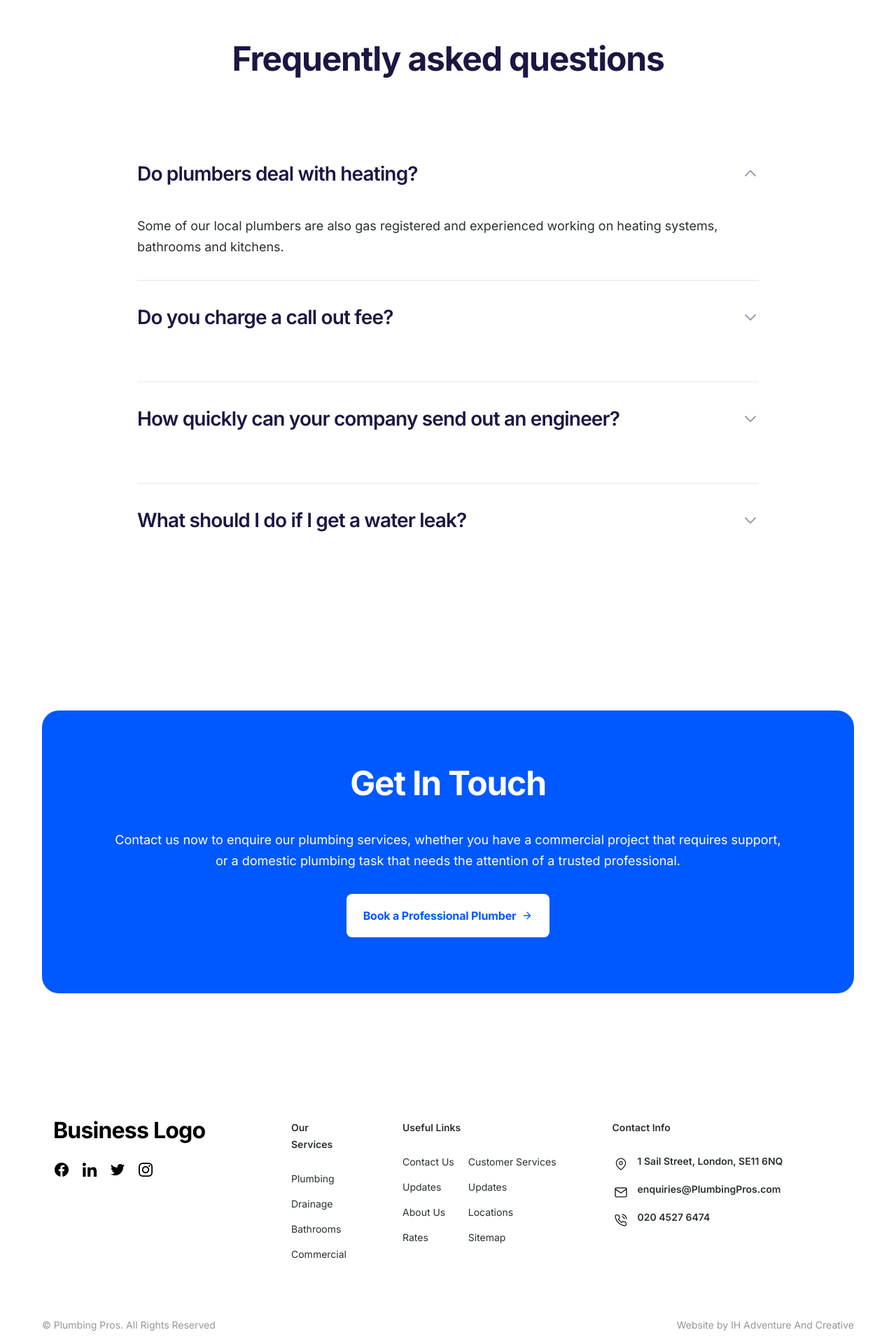
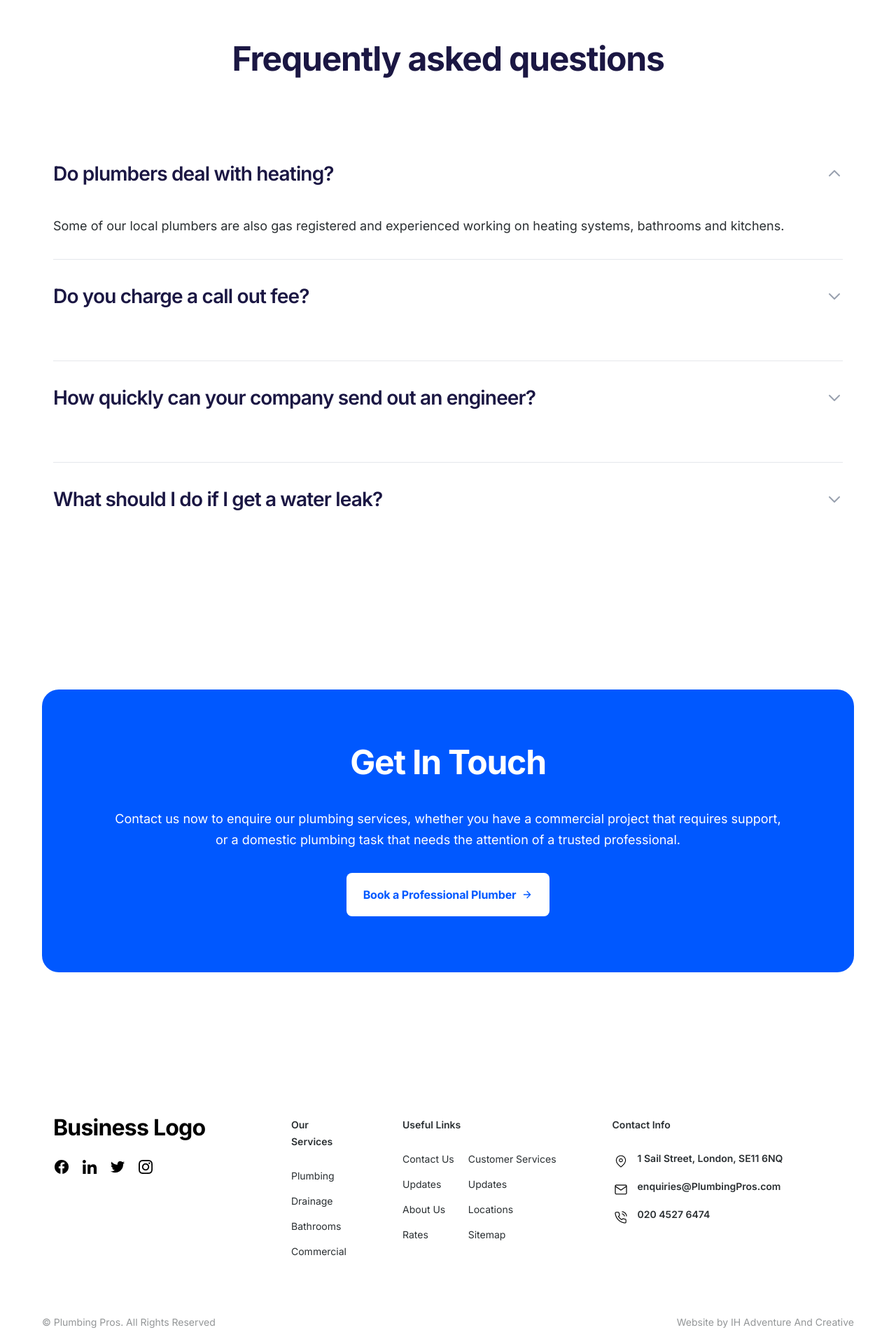
Before and after one commit to HasnathAhmedTamim/tech-task-1, a React (Vite) app: page / in a window 1280 px wide. Shown: the top 1920 px of the page at 70% size. Built offline with nearby package versions, Linux system fonts and the light colour scheme.

Commit message:
responsive fix

```diff
--- a/src/components/FAQSection.jsx
+++ b/src/components/FAQSection.jsx
@@ -121,12 +121,12 @@ const FAQSection = () => {
       </div>
 
       {/* Desktop Layout */}
-      <div className="hidden xl:flex w-full max-w-[1600px] h-auto min-h-[850px] gap-[120px] xl:p-[60px] 2xl:p-[120px] mx-auto flex-col justify-start items-center bg-white">
+      <div className="hidden xl:flex w-full max-w-[1600px] h-auto min-h-[850px] gap-[120px] xl:p-[60px] 2xl:p-[120px] mx-auto flex-col justify-center items-center bg-white">
         <h2 className="text-[48px] font-bold text-center text-[#1B1743] font-inter lg:leading-[48px] tracking-[-0.03em] w-full max-w-[1360px] mx-auto px-4">
           Frequently asked questions
         </h2>
 
-        <div className="w-full max-w-[920px] gap-[32px] flex flex-col mx-auto px-4">
+        <div className="w-full max-w-[1360px] gap-[32px] flex flex-col mx-auto px-4">
           {faqs.map((faq, index) => (
             <div key={index} className="w-full gap-[40px] flex flex-col border-b border-gray-200 last:border-b-0 pb-8">
               <button
--- a/src/components/Footer.jsx
+++ b/src/components/Footer.jsx
@@ -10,7 +10,7 @@ const Footer = () => {
   return (
     <footer className="bg-white w-full flex justify-center">
       {/* Desktop Layout */}
-      <div className="hidden xl:flex w-full max-w-[1600px] h-auto min-h-[456px] flex-col gap-[80px] xl:pt-[60px] xl:pr-[60px] xl:pb-[40px] xl:pl-[60px] 2xl:pt-[120px] 2xl:pr-[120px] 2xl:pb-[60px] 2xl:pl-[120px]">
+      <div className="hidden xl:flex w-full max-w-[1600px] h-auto min-h-[456px] flex-col gap-[80px] xl:pt-[60px] xl:pr-[60px] xl:pb-[40px] xl:pl-[60px] 2xl:pt-[120px] 2xl:pr-[120px] 2xl:pb-[60px] 2xl:pl-[120px] justify-center items-center">
         {/* Main Footer Content Cards */}
         <div className="flex items-start w-full max-w-[1360px] h-auto xl:gap-[80px] 2xl:gap-[120px] flex-wrap xl:flex-nowrap px-4">
           {/* Business Logo & Social Icons */}
```
